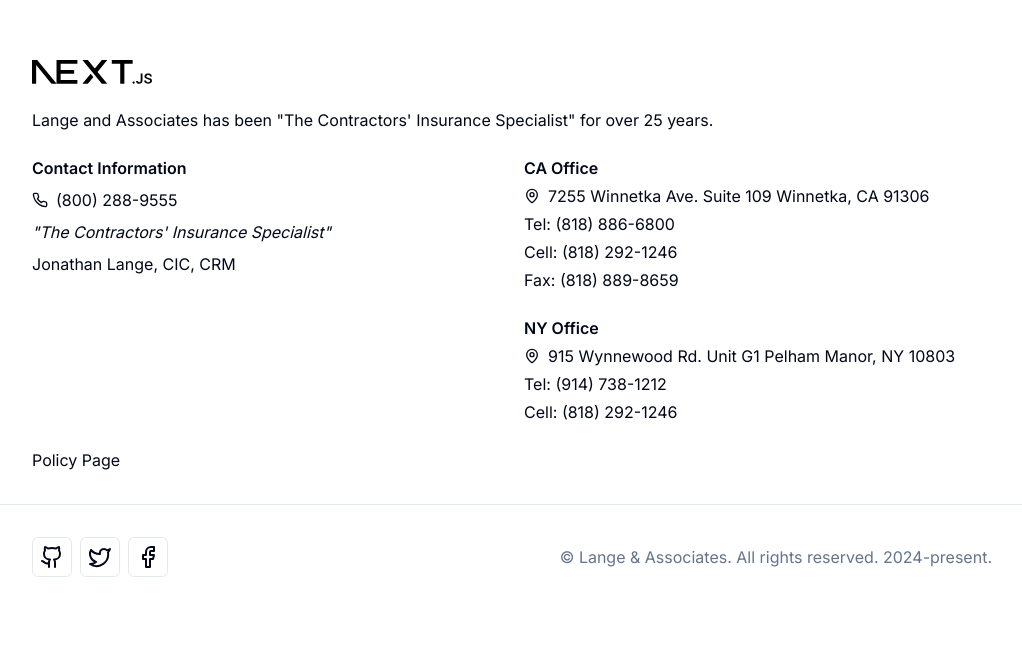
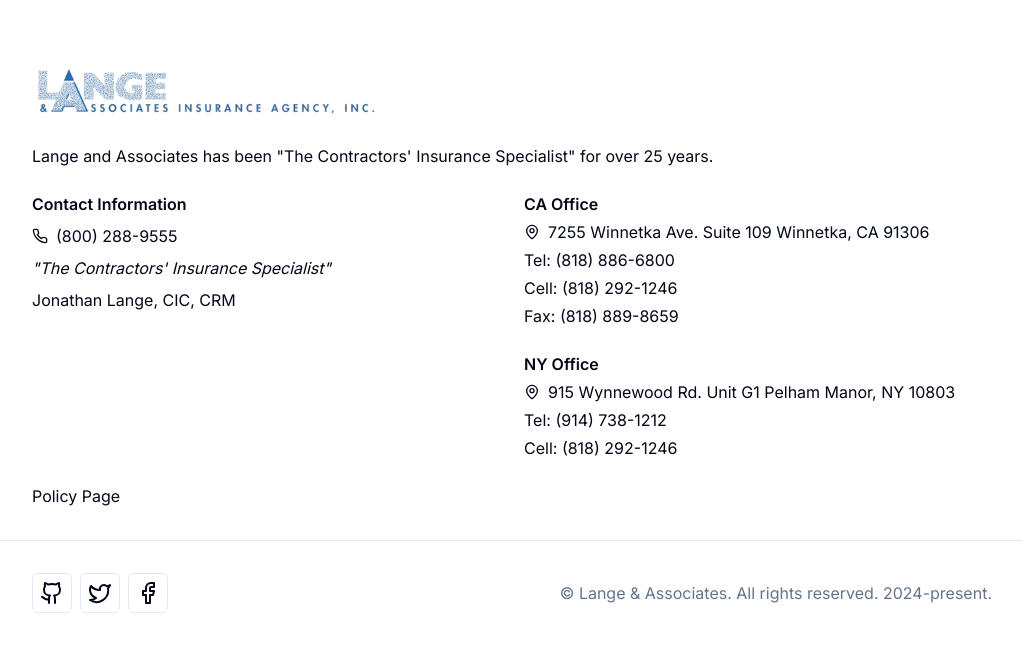
Before and after one commit to stonewerner/insurance-site, a Next.js app: page / in a window 1280 px wide. Shown: the part 3348-3999 px from the top of the page, without its empty margins (128-1150 px from the left). Built offline with nearby package versions, Linux system fonts and the light colour scheme.

Commit message:
footer lange logo

```diff
--- a/components/footer.tsx
+++ b/components/footer.tsx
@@ -5,7 +5,7 @@
 import { Button } from "./ui/button";
 import { Github, Twitter, Facebook, Phone, MapPin } from "lucide-react";
 import { Section, Container } from "./craft";
-import Logo from "@/public/next.svg";
+import Logo from "@/public/lange-logo-trans.png";
 
 export default function Footer() {
   return (
@@ -18,8 +18,8 @@
               <Image
                 src={Logo}
                 alt="Logo"
-                width={120}
-                height={27.27}
+                width={350}
+                height={63}
                 className="transition-all hover:opacity-75 dark:invert"
               />
             </Link>
```
